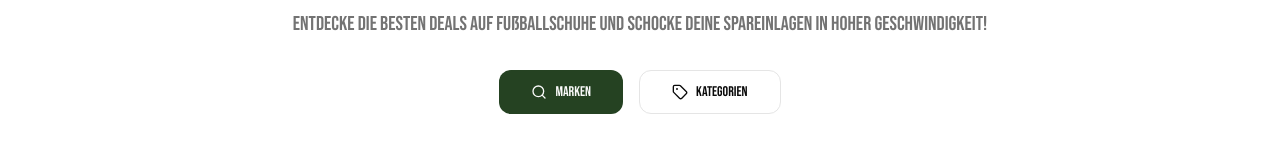
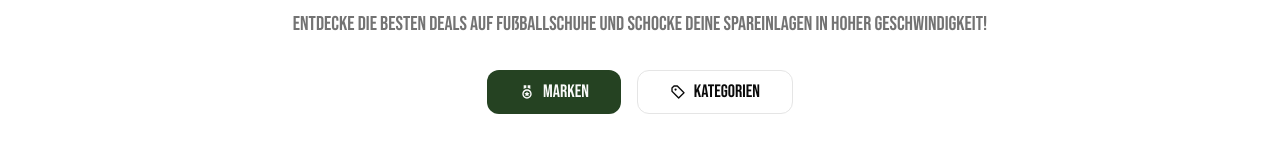
Before and after one commit to Leon-Achteresch/kickdeals, a Next.js app: page / in a window 1280 px wide. Shown: the part 130-282 px from the top of the page. Built offline with nearby package versions, Linux system fonts and the light colour scheme.

Commit message:
no message

```diff
--- a/src/components/hero/hero.tsx
+++ b/src/components/hero/hero.tsx
@@ -1,5 +1,5 @@
 import { Button } from "@/components/ui/button";
-import { Search, Tag } from "lucide-react";
+import { BiMedal, BiPurchaseTagAlt } from "react-icons/bi";
 
 const Hero = () => {
   return (
@@ -10,11 +10,11 @@ const Hero = () => {
         Spareinlagen in hoher Geschwindigkeit!
       </p>
       <div className="flex justify-center gap-4">
-        <Button size="lg" className=" bg-defaultprimary">
-          <Search className="mr-2 h-4 w-4" /> Marken
+        <Button size="lg" className=" bg-defaultprimary text-lg">
+          <BiMedal className="mr-2 h-4 w-4" /> Marken
         </Button>
-        <Button size="lg" variant="outline">
-          <Tag className="mr-2 h-4 w-4" /> Kategorien
+        <Button size="lg" variant="outline" className="text-lg">
+          <BiPurchaseTagAlt className="mr-2 h-4 w-4" /> Kategorien
         </Button>
       </div>
     </section>
```
